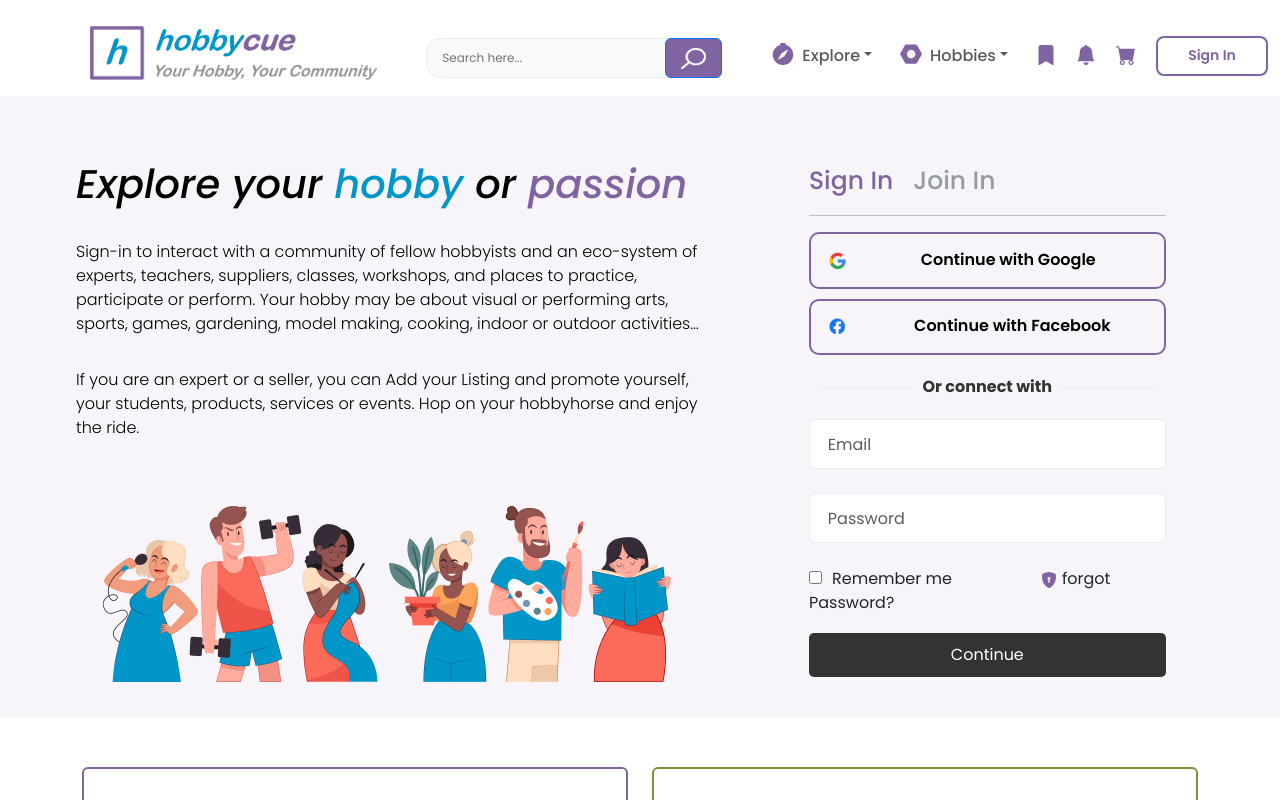
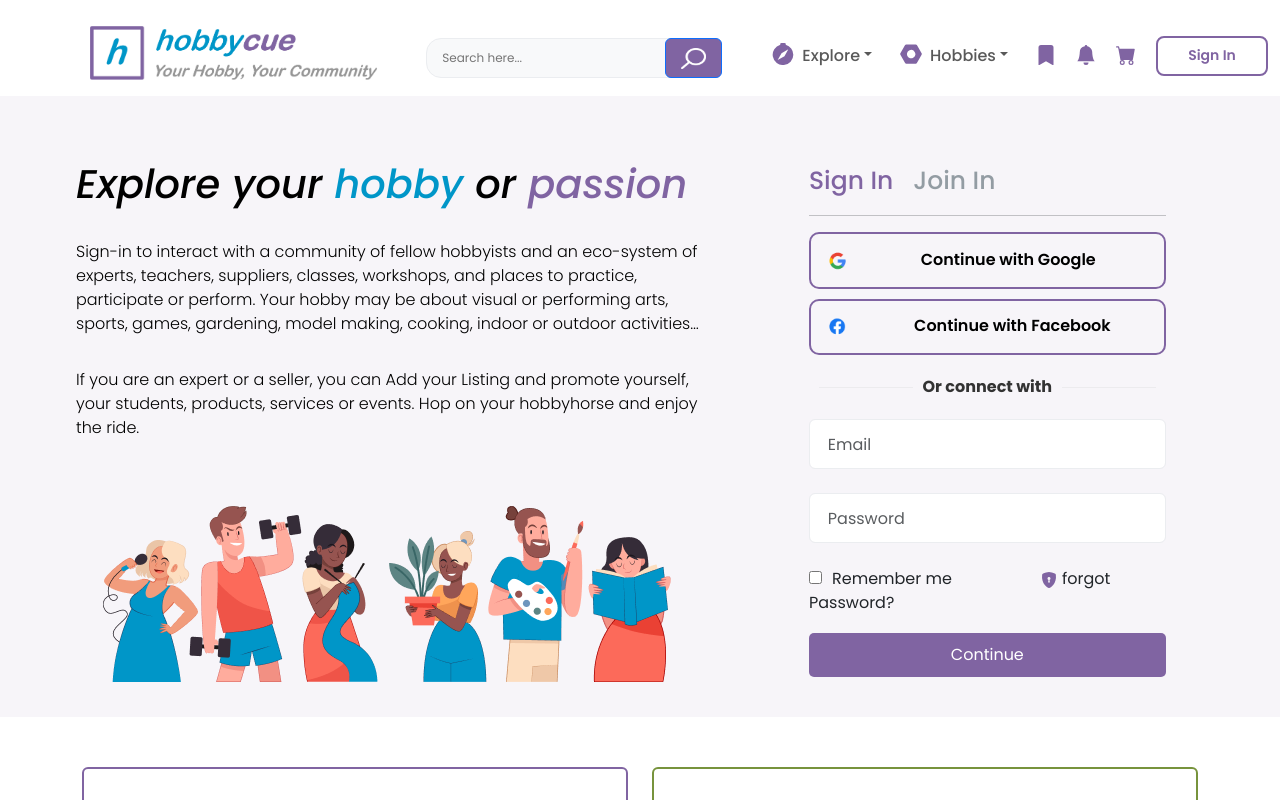
Before and after one commit to Dhvani365/Task1_ReactJS, a React (Create React App) app in the folder responsive-app/: page / in a window 1280 px wide. Shown: the top 800 px of the page. Built offline with nearby package versions, Linux system fonts and the light colour scheme; a web font is replaced by a local one.

Commit message:
Made a Landing Page

```diff
--- a/responsive-app/src/component/joinin.css
+++ b/responsive-app/src/component/joinin.css
@@ -1,5 +1,5 @@
 /* General Styles */
-.hero-btn {
+.continueBtn {
     display: block;
     width: 100%;
     padding: 10px;
--- a/responsive-app/src/component/joininform.js
+++ b/responsive-app/src/component/joininform.js
@@ -20,7 +20,7 @@ function JoinIn(){
             <br />
             <p style={{marginTop: "-15px", marginLeft: "70%", fontSize: "12px"}}>Password Strength</p>
             <p style={{fontSize: "12px",fontWeight: "400"}}>By Continuing, you agree to our <i style={{fontWeight: "500"}}>Terms of Service</i> and <i style={{fontWeight: "500"}}>Privacy Policy</i></p>
-            <button className="continueBtn">Agree and Continue</button>
+            <button style={{backgroundColor: "#8064A2", color: "white"}} className="continueBtn">Agree and Continue</button>
         </>
     )
 }
--- a/responsive-app/src/component/signinform.js
+++ b/responsive-app/src/component/signinform.js
@@ -27,7 +27,7 @@ function SignIn() {
                 </svg>
                 forgot Password?
             </div>
-            <button className="continueBtn">Continue</button>
+            <button style={{backgroundColor: "#8064A2", color: "white"}} className="continueBtn">Continue</button>
         </>
     );
 }
```
